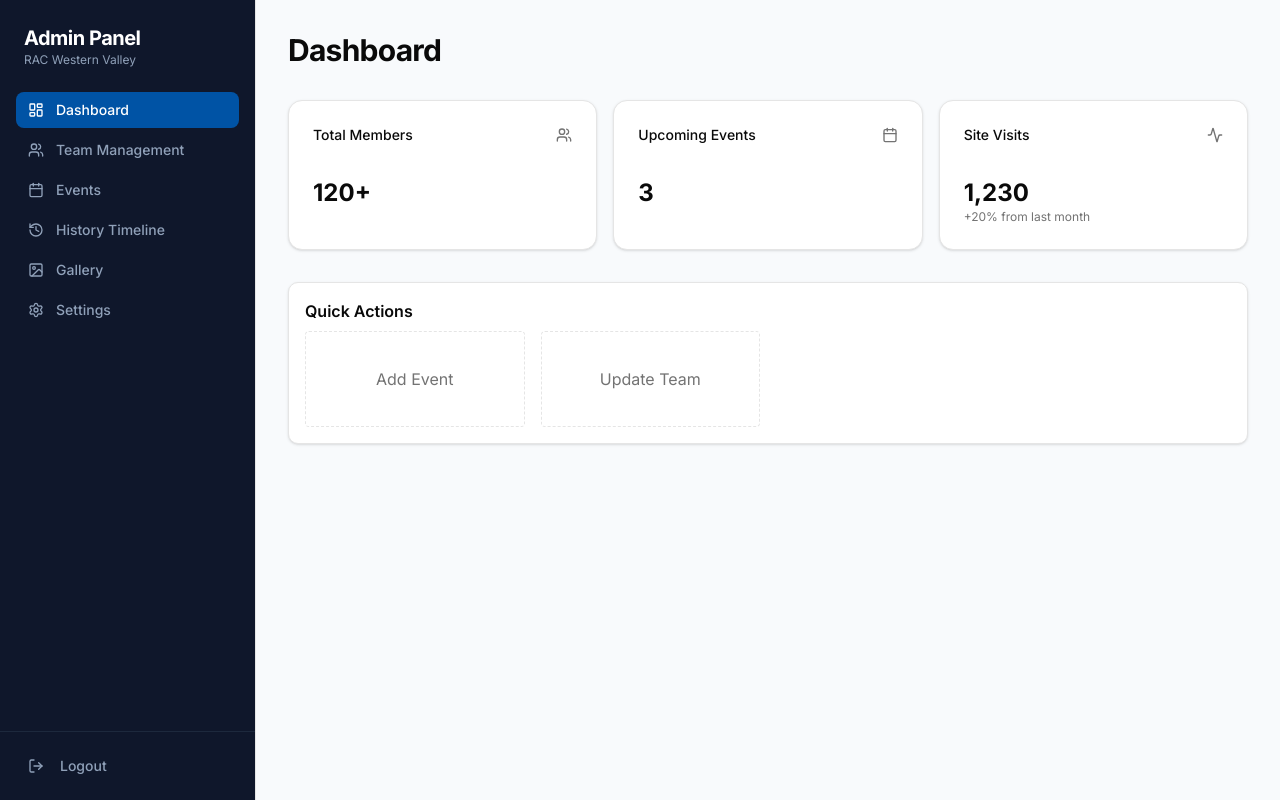
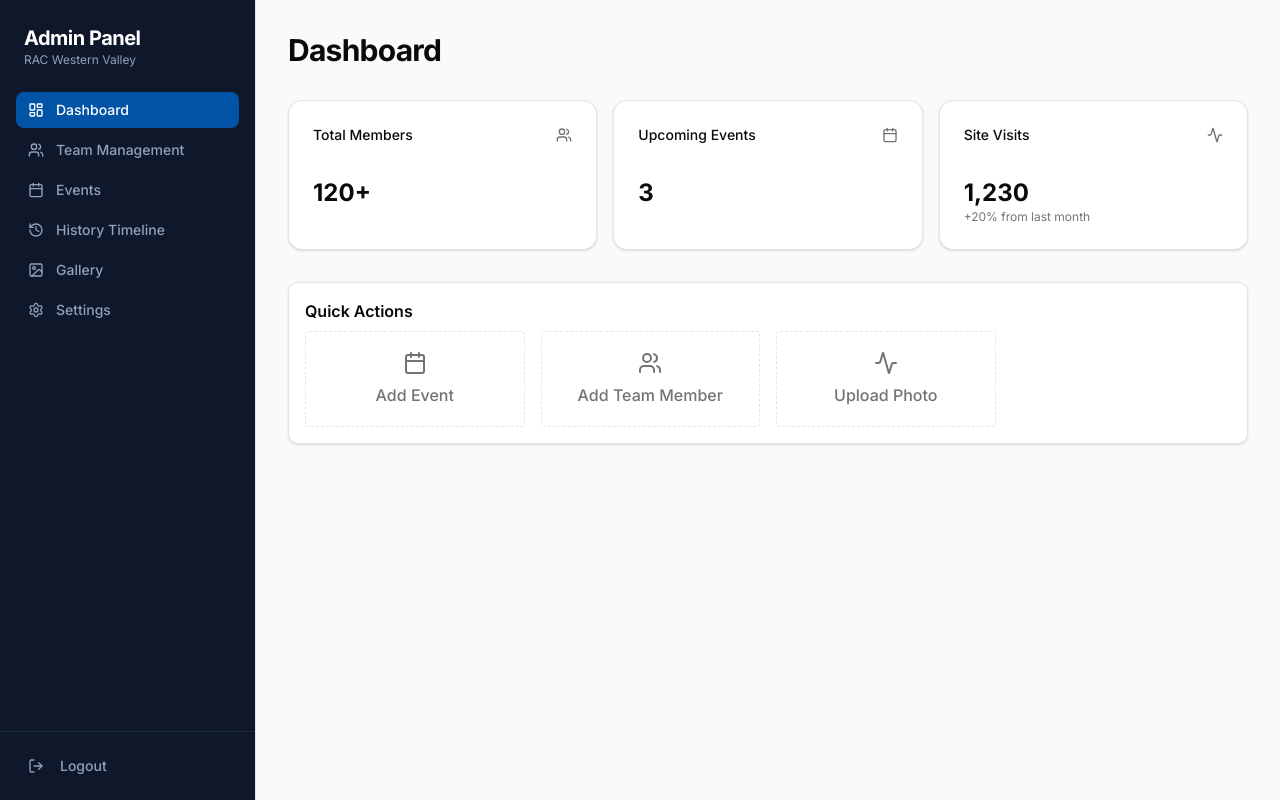
Before and after one commit to wevahari-cloud/We_va-Website, a Next.js app: page /admin in a window 1280 px wide. Built offline with nearby package versions, Linux system fonts and the light colour scheme; no server answers; sample sign-in values are in the browser's storage.

Commit message:
Fix: Enable Dashboard Quick Actions and improve Events loading state

```diff
--- a/src/app/admin/events/page.tsx
+++ b/src/app/admin/events/page.tsx
@@ -24,6 +24,10 @@ export default function EventsPage() {
             }));
             setEvents(eventsData);
             setLoading(false);
+        }, (error) => {
+            console.error("Error fetching events:", error);
+            toast.error("Failed to load events. Check permissions.");
+            setLoading(false);
         });
 
         return () => unsubscribe();
@@ -47,7 +51,7 @@ export default function EventsPage() {
                 <h1 className="text-3xl font-bold">Events</h1>
                 <Button asChild>
                     <Link href="/admin/events/new">
-                        <Plus className="mr-2 h-4 w-4" /> Not New Event
+                        <Plus className="mr-2 h-4 w-4" /> Add New Event
                     </Link>
                 </Button>
             </div>
--- a/src/app/admin/page.tsx
+++ b/src/app/admin/page.tsx
@@ -1,3 +1,4 @@
+import Link from "next/link";
 import { Card, CardContent, CardHeader, CardTitle } from "@/components/ui/card";
 import { Users, Calendar, Activity } from "lucide-react";
 
@@ -42,9 +43,18 @@ export default function AdminDashboard() {
             <div className="rounded-lg border p-4 shadow-sm bg-white dark:bg-slate-800">
                 <h3 className="font-semibold mb-2">Quick Actions</h3>
                 <div className="grid grid-cols-2 md:grid-cols-4 gap-4">
-                    {/* Placeholders for actions */}
-                    <div className="h-24 rounded border border-dashed flex items-center justify-center text-muted-foreground">Add Event</div>
-                    <div className="h-24 rounded border border-dashed flex items-center justify-center text-muted-foreground">Update Team</div>
+                    <Link href="/admin/events/new" className="h-24 rounded border border-dashed hover:border-solid hover:border-primary hover:bg-primary/5 flex flex-col gap-2 items-center justify-center text-muted-foreground hover:text-primary transition-all">
+                        <Calendar className="h-6 w-6" />
+                        <span className="font-medium">Add Event</span>
+                    </Link>
+                    <Link href="/admin/team/new" className="h-24 rounded border border-dashed hover:border-solid hover:border-primary hover:bg-primary/5 flex flex-col gap-2 items-center justify-center text-muted-foreground hover:text-primary transition-all">
+                        <Users className="h-6 w-6" />
+                        <span className="font-medium">Add Team Member</span>
+                    </Link>
+                    <Link href="/admin/gallery/new" className="h-24 rounded border border-dashed hover:border-solid hover:border-primary hover:bg-primary/5 flex flex-col gap-2 items-center justify-center text-muted-foreground hover:text-primary transition-all">
+                        <Activity className="h-6 w-6" />
+                        <span className="font-medium">Upload Photo</span>
+                    </Link>
                 </div>
             </div>
         </div>
```
